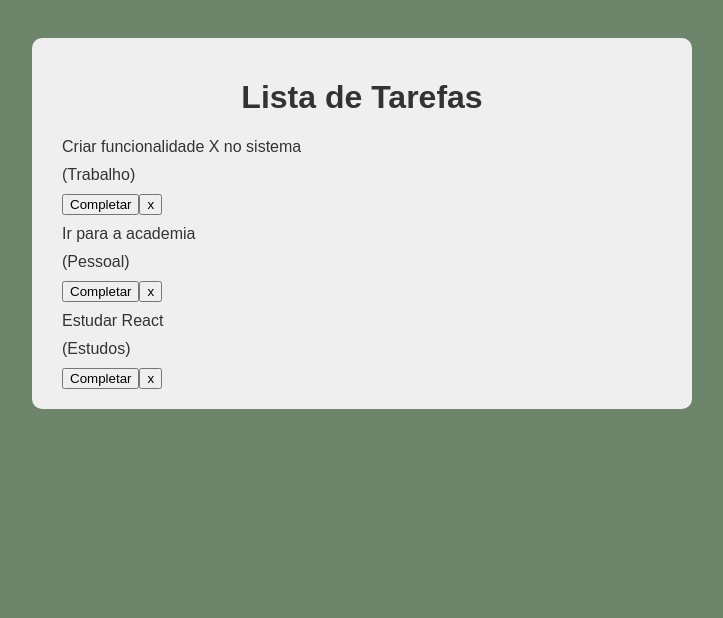
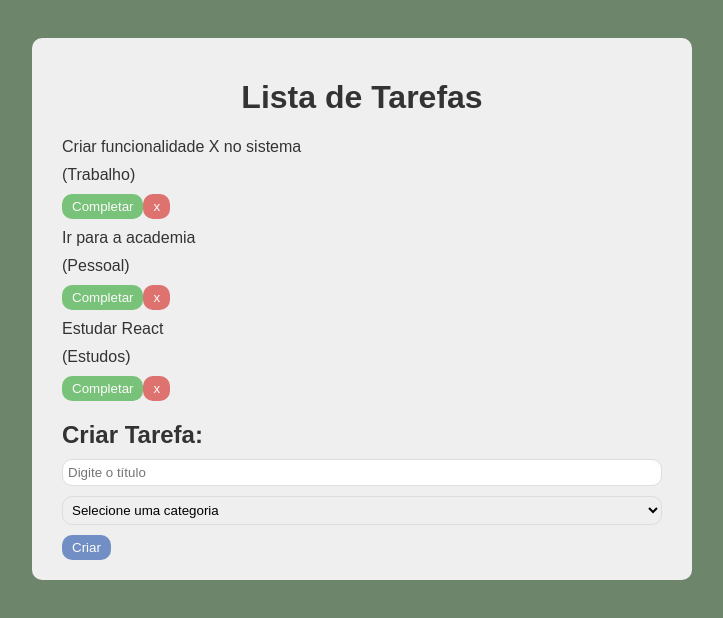
Before and after one commit to Nathalai/to-do-list-react, a React (Vite) app: page / in a window 1280 px wide. Shown: the top 618 px of the page, without its empty margins (278-1001 px from the left). Built offline with nearby package versions, Linux system fonts and the light colour scheme.

Commit message:
feat: creates NewTaskForm component; adjusts styles

```diff
--- a/src/App.css
+++ b/src/App.css
@@ -28,3 +28,38 @@ p {
 input {
     box-sizing: border-box;
 }
+
+button {
+    background-color: #5478bb;
+    color: #fff;
+    padding: 5px 10px;
+    border: none;
+    border-radius: 10px;
+    cursor: pointer;
+    opacity: .8;
+    transition: .3s;
+}
+
+button:hover {
+    opacity: 1;
+}
+
+.complete {
+    background-color: #5cb85c;
+}
+
+.remove {
+    background-color: #d9534f;
+}
+
+new-task-form {
+    padding-bottom: 1.5rem;
+}
+
+input, select {
+    padding: 5px;
+    margin-bottom: 10px;
+    border: 1px solid #ddd;
+    border-radius: 10px;
+    width: 100%;
+}
--- a/src/App.jsx
+++ b/src/App.jsx
@@ -1,6 +1,7 @@
 import { useState } from 'react';
 
 import Task from './components/Task';
+import NewTaskForm from './components/NewTaskForm';
 
 import './App.css';
 
@@ -34,6 +35,7 @@ function App() {
           <Task task={task} />
         ))}
       </div>
+      <NewTaskForm />
     </div>
   );
 }
--- /dev/null
+++ b/src/components/NewTaskForm.jsx
@@ -0,0 +1,21 @@
+import React from 'react';
+
+const NewTaskForm = () => {
+    return (
+        <div className='new-task-form'>
+            <h2>Criar Tarefa:</h2>
+            <form>
+                <input type='text' placeholder='Digite o título'></input>
+                <select>
+                    <option value=''>Selecione uma categoria</option>
+                    <option value='Trabalho'>Trabalho</option>
+                    <option value='Pessoal'>Pessoal</option>
+                    <option value='Estudos'>Estudos</option>
+                </select>
+                <button type='submit'>Criar</button>
+            </form>
+        </div>
+    )
+}
+
+export default NewTaskForm;
--- a/src/components/Task.jsx
+++ b/src/components/Task.jsx
@@ -8,8 +8,8 @@ const Task = ({ task }) => {
               <p>({ task.category })</p>
             </div>
             <div>
-              <button>Completar</button>
-              <button>x</button>
+              <button className='complete'>Completar</button>
+              <button className='remove'>x</button>
             </div>
         </div>
     )
```
